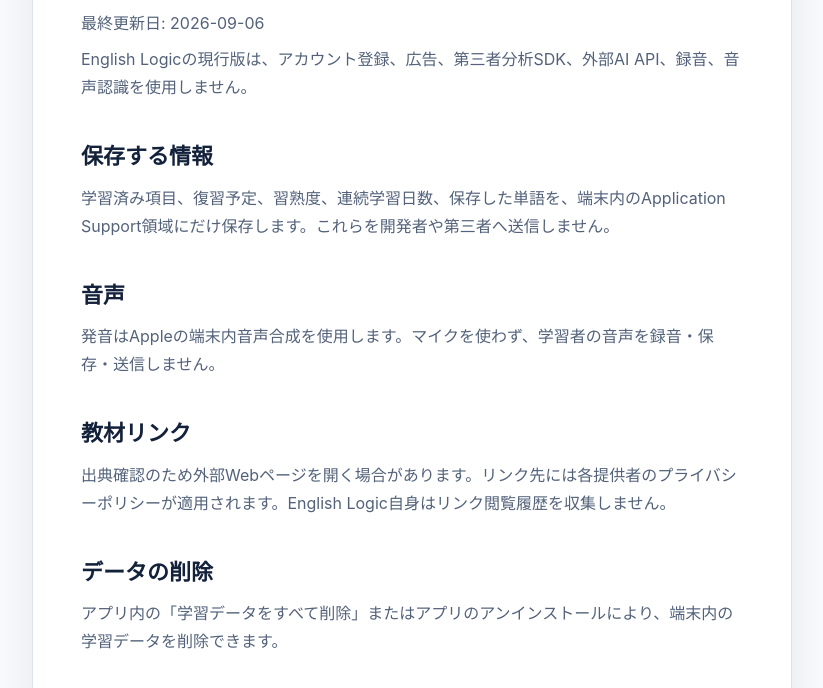
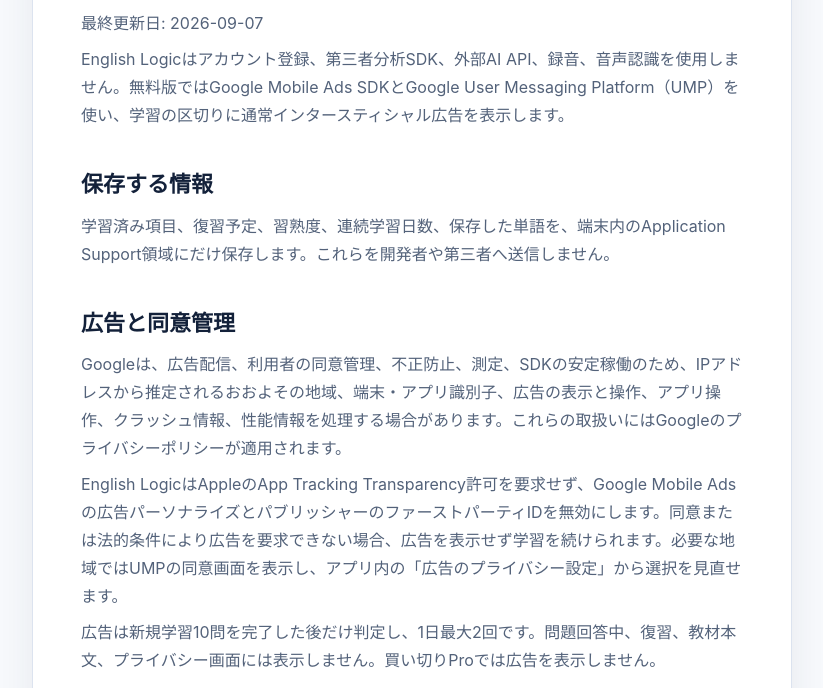
Before and after one commit to Amyloid2020/english-logic-support, a plain HTML site: page privacy/index.html in a window 1280 px wide. Shown: the part 199-887 px from the top of the page, without its empty margins (228-1051 px from the left). Drawn offline with Linux system fonts and the light colour scheme.

Commit message:
Disclose AdMob and consent handling

```diff
--- a/privacy/index.html
+++ b/privacy/index.html
@@ -10,10 +10,14 @@
 </head>
 <body>
   <header><a class="brand" href="../"><img src="../app-icon.png" alt="" width="48" height="48"><span>English Logic</span></a></header>
-  <main><h1>プライバシーポリシー</h1><p>最終更新日: 2026-09-06</p>
-<p>English Logicの現行版は、アカウント登録、広告、第三者分析SDK、外部AI API、録音、音声認識を使用しません。</p>
+  <main><h1>プライバシーポリシー</h1><p>最終更新日: 2026-09-07</p>
+<p>English Logicはアカウント登録、第三者分析SDK、外部AI API、録音、音声認識を使用しません。無料版ではGoogle Mobile Ads SDKとGoogle User Messaging Platform（UMP）を使い、学習の区切りに通常インタースティシャル広告を表示します。</p>
 <h2>保存する情報</h2>
 <p>学習済み項目、復習予定、習熟度、連続学習日数、保存した単語を、端末内のApplication Support領域にだけ保存します。これらを開発者や第三者へ送信しません。</p>
+<h2>広告と同意管理</h2>
+<p>Googleは、広告配信、利用者の同意管理、不正防止、測定、SDKの安定稼働のため、IPアドレスから推定されるおおよその地域、端末・アプリ識別子、広告の表示と操作、アプリ操作、クラッシュ情報、性能情報を処理する場合があります。これらの取扱いにはGoogleのプライバシーポリシーが適用されます。</p>
+<p>English LogicはAppleのApp Tracking Transparency許可を要求せず、Google Mobile Adsの広告パーソナライズとパブリッシャーのファーストパーティIDを無効にします。同意または法的条件により広告を要求できない場合、広告を表示せず学習を続けられます。必要な地域ではUMPの同意画面を表示し、アプリ内の「広告のプライバシー設定」から選択を見直せます。</p>
+<p>広告は新規学習10問を完了した後だけ判定し、1日最大2回です。問題回答中、復習、教材本文、プライバシー画面には表示しません。買い切りProでは広告を表示しません。</p>
 <h2>音声</h2>
 <p>発音はAppleの端末内音声合成を使用します。マイクを使わず、学習者の音声を録音・保存・送信しません。</p>
 <h2>教材リンク</h2>
```
Also changed, not shown: manifest.json.
